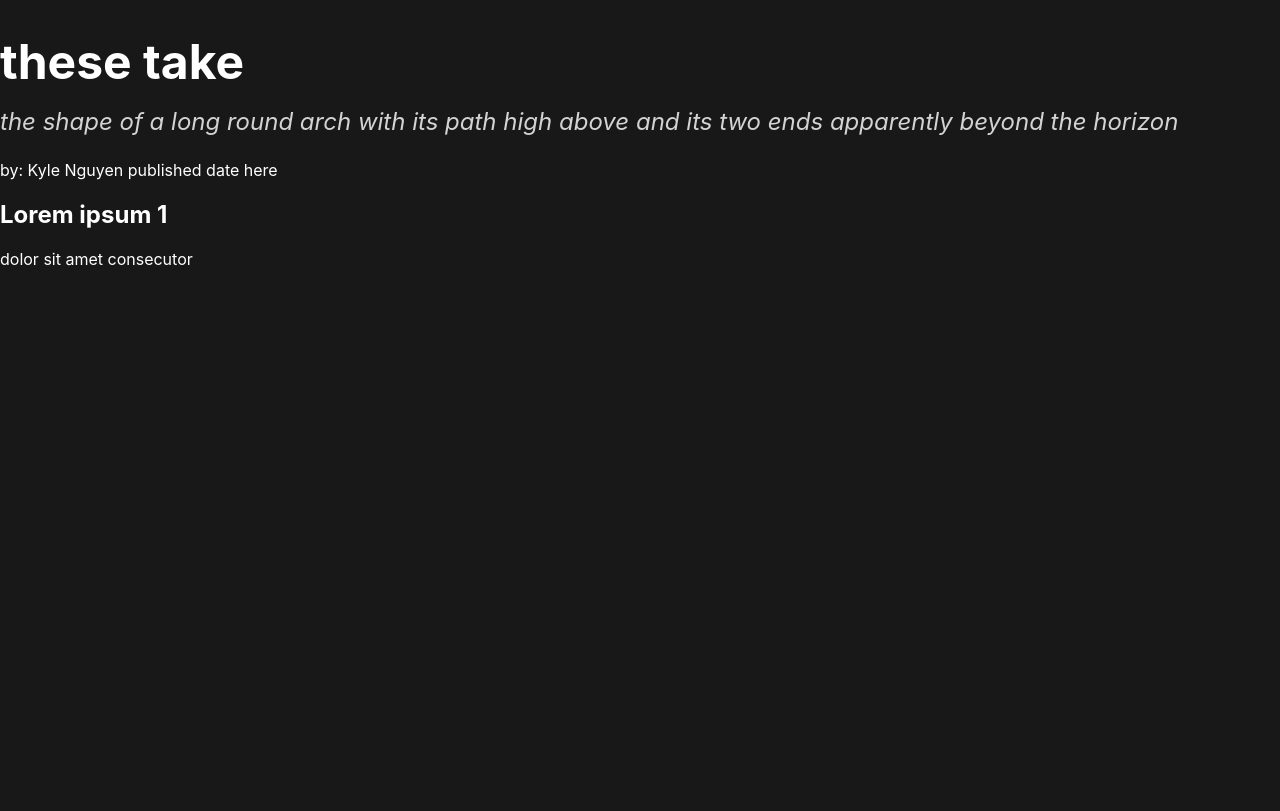
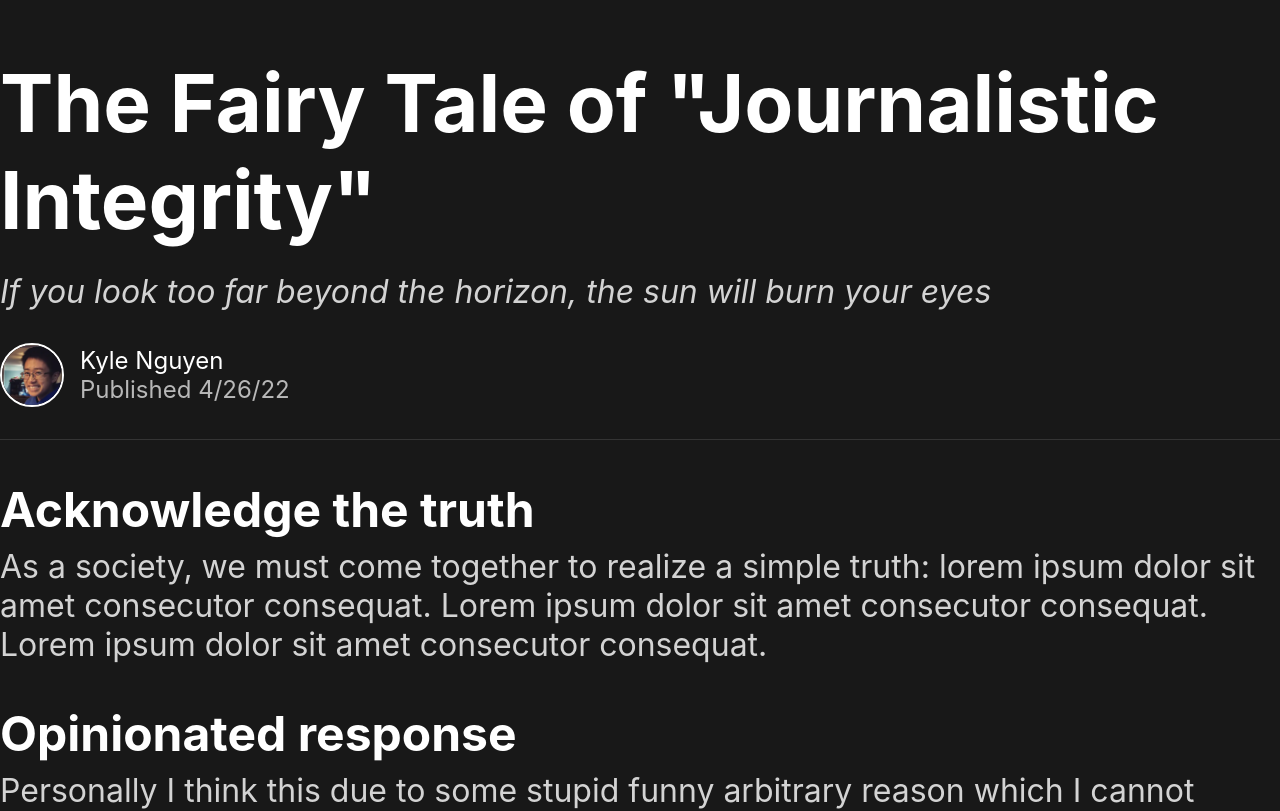
Before and after one commit to imkunet/kunet-home, a Next.js app: page /article/1 in a window 1280 px wide. Shown: the top 811 px of the page. Built offline with nearby package versions, Linux system fonts and the light colour scheme; a web font is replaced by a local one.

Commit message:
article styling and boilerplate

```diff
--- a/pages/article/[id].tsx
+++ b/pages/article/[id].tsx
@@ -1,8 +1,11 @@
 import { NextPage } from 'next';
 import { useRouter } from 'next/router';
+import Image from 'next/image';
 
 import styles from '../../styles/Article.module.css';
 import globalStyles from '../../styles/Global.module.css';
+
+import kyleImage from '../../public/kyle.webp';
 
 const Article: NextPage = () => {
   const router = useRouter();
@@ -10,15 +13,41 @@ const Article: NextPage = () => {
 
   return (
     <div className={globalStyles.justifyCenter}>
-      <div className={globalStyles.pageContainer}>
-        <h1 className={styles.articleTitle}>these take</h1>
-        <p className={styles.articleSubtitle}>
-          the shape of a long round arch with its path high above and its two ends apparently beyond the horizon
-        </p>
-        <p>by: Kyle Nguyen published date here</p>
+      <div className={styles.articleContainer}>
+        <h1 className={styles.articleTitle}>The Fairy Tale of &quot;Journalistic Integrity&quot;</h1>
+        <p className={styles.articleSubtitle}>If you look too far beyond the horizon, the sun will burn your eyes</p>
+        <div className={styles.articleAuthorContainer}>
+          <div className={styles.articleAuthorImageContainer}>
+            <Image src={kyleImage} className={styles.articleAuthorImage} layout={'responsive'} alt={'Kyle Nguyen'} />
+          </div>
+          <span className={styles.articleAuthorName}>
+            <span>Kyle Nguyen</span>
+            <span className={styles.articleAuthorPublished}>Published 4/26/22</span>
+          </span>
+        </div>
 
-        <h2>Lorem ipsum {id}</h2>
-        <p>dolor sit amet consecutor</p>
+        <div className={styles.articleDivider}></div>
+
+        <div className={styles.articleContent}>
+          <h2>Acknowledge the truth</h2>
+          <p>
+            As a society, we must come together to realize a simple truth: lorem ipsum dolor sit amet consecutor
+            consequat. Lorem ipsum dolor sit amet consecutor consequat. Lorem ipsum dolor sit amet consecutor consequat.
+          </p>
+          <h2>Opinionated response</h2>
+          <p>
+            Personally I think this due to some stupid funny arbitrary reason which I cannot disclose or risk instant
+            termination from our cosmic overlords. What is life if the future is determined nothing more than a spinning
+            metal disk, a metal disk of no reason. When chaos determines our lives, what really matters at all?
+          </p>
+          <h2>Demand better from those in power</h2>
+          <p>
+            Just hope the people who could not care about you less care about you all of a sudden and just fix
+            everything.
+          </p>
+        </div>
+
+        <div className={styles.articleFooter}>HEY!</div>
       </div>
     </div>
   );
--- a/styles/Article.module.css
+++ b/styles/Article.module.css
@@ -1,12 +1,77 @@
+.articleContainer {
+  max-width: 60rem;
+}
+
+@media screen and (max-width: 80rem) {
+  .articleContainer {
+    min-width: 100%;
+  }
+}
+
 .articleTitle {
-  font-size: 3rem;
+  font-size: 5rem;
   font-weight: bold;
   margin-bottom: 0;
 }
 
 .articleSubtitle {
-  margin-top: 1rem;
-  font-size: 1.5rem;
+  margin-top: 1.5rem;
+  font-size: 2rem;
   font-style: italic;
   color: rgb(211, 211, 211);
 }
+
+.articleAuthorContainer {
+  margin-top: 2rem;
+  margin-bottom: 2rem;
+  display: flex;
+  flex-direction: row;
+  align-items: center;
+}
+
+.articleAuthorImageContainer {
+  width: 4rem;
+  height: 4rem;
+}
+
+.articleAuthorImage {
+  border-radius: 50%;
+  border: 0.15rem solid white !important;
+}
+
+.articleAuthorName {
+  display: flex;
+  flex-direction: column;
+  margin-left: 1rem;
+  font-size: 1.5rem;
+}
+
+.articleAuthorPublished {
+  color: rgb(184, 184, 184);
+}
+
+.articleDivider {
+  width: 100%;
+  background:rgba(88, 88, 88, 0.452);
+  height: 0.1rem;
+}
+
+.articleContent > h2 {
+  font-size: 3rem;
+  margin-bottom: 0.5rem;
+}
+
+.articleContent > p {
+  margin-top: 0.5rem;
+  margin-bottom: 0.5rem;
+  font-size: 2rem;
+  color: rgb(211, 211, 211);
+}
+
+.articleFooter {
+  margin-top: 4rem;
+  width: 100%;
+  height: 12rem;
+  background:rgba(88, 88, 88, 0.15);
+  border-radius: 1.25rem 1.25rem 0 0;
+}
--- a/styles/globals.css
+++ b/styles/globals.css
@@ -16,6 +16,7 @@ html, body {
 
 a {
   color: inherit;
+  text-decoration: none;
 }
 
 * {
```
